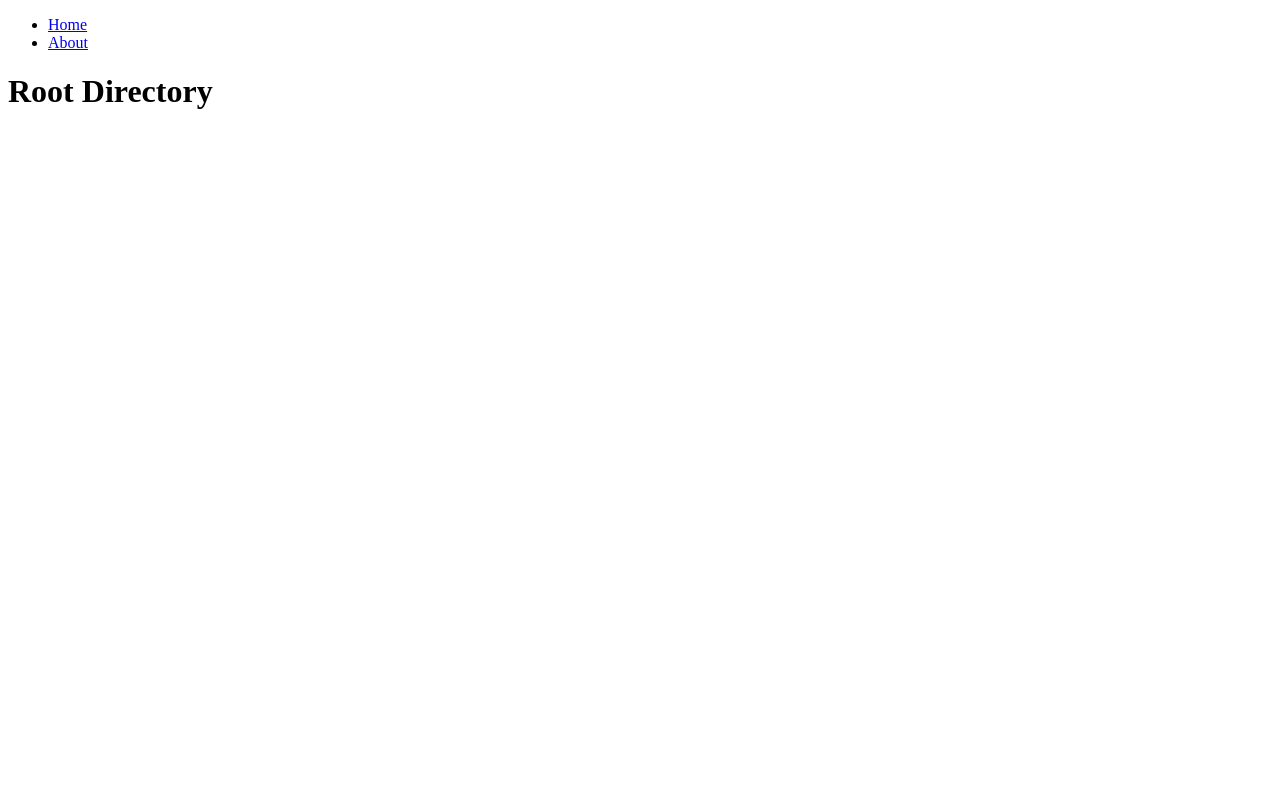
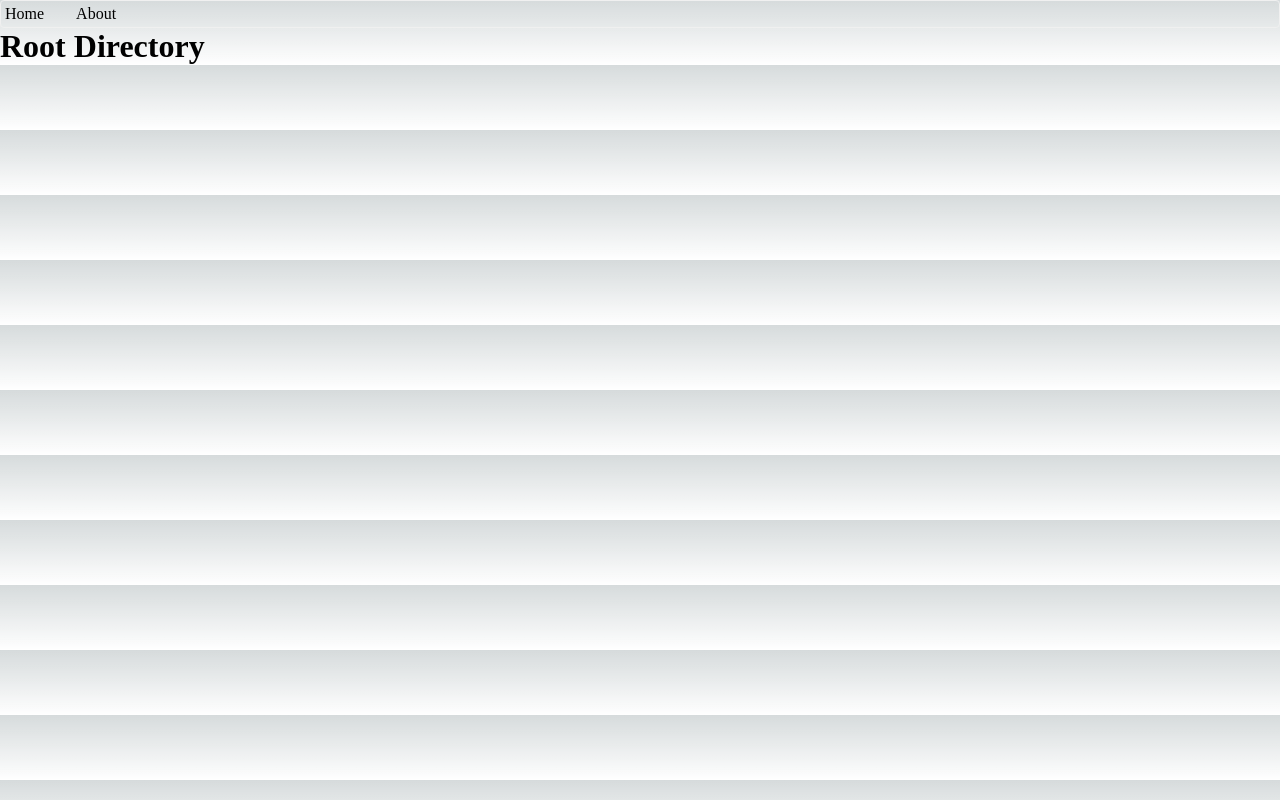
Before and after one commit to DevSergioGC/next-js-13-app, a Next.js app: page / in a window 1280 px wide. Built offline with nearby package versions, Linux system fonts and the light colour scheme.

Commit message:
Apply global & local css styles

```diff
--- a/app/components/Navigation.jsx
+++ b/app/components/Navigation.jsx
@@ -1,4 +1,5 @@
 import Link from "next/link";
+import styles from "./Navigation.module.css"
 
 const links = [
   {
@@ -13,9 +14,9 @@
 
 export function Navigation() {
   return (
-    <header>
+    <header className={styles.header}>
       <nav>
-        <ul>
+        <ul className={styles.navigation}>
           {links.map(({ label, url }) => (
             <li key={url}>
               <Link href={url}>{label}</Link>
--- /dev/null
+++ b/app/components/Navigation.module.css
@@ -0,0 +1,16 @@
+.navigation{
+    display: flex;
+    list-style: none;
+    gap: 32px;
+}
+
+.header{
+    border: 1px solid #f0f0f0;
+    border-radius: 4px;
+    padding: 4px;
+}
+
+.navigation a:hover{
+    color: aqua;
+    text-decoration: underline;
+}
--- a/app/layout.js
+++ b/app/layout.js
@@ -1,4 +1,5 @@
 import { Navigation } from "./components/Navigation.jsx";
+import {} from "../styles/globals.css"
 
 export const metadata = {
   title: "First app with next js 13",
```
